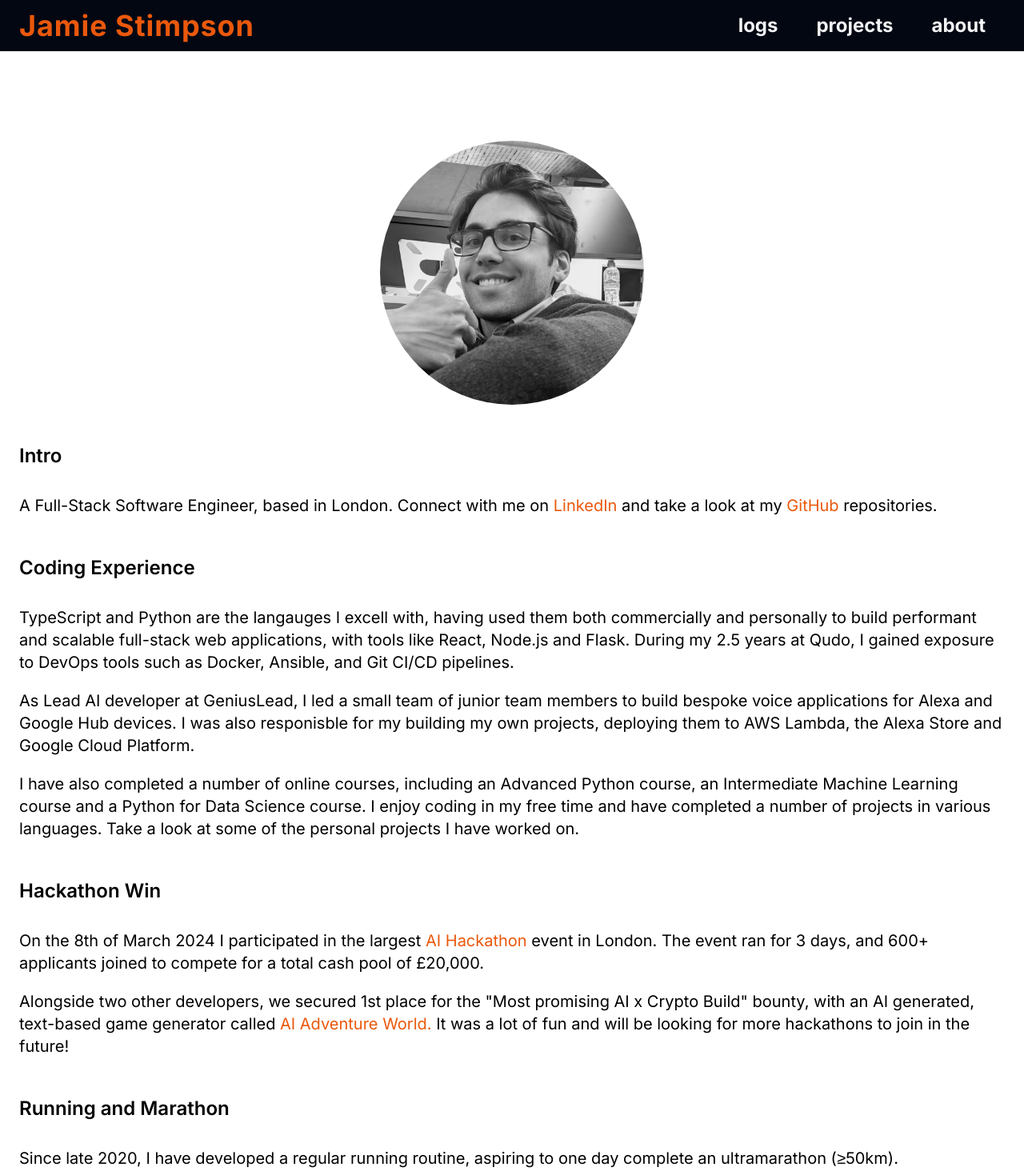
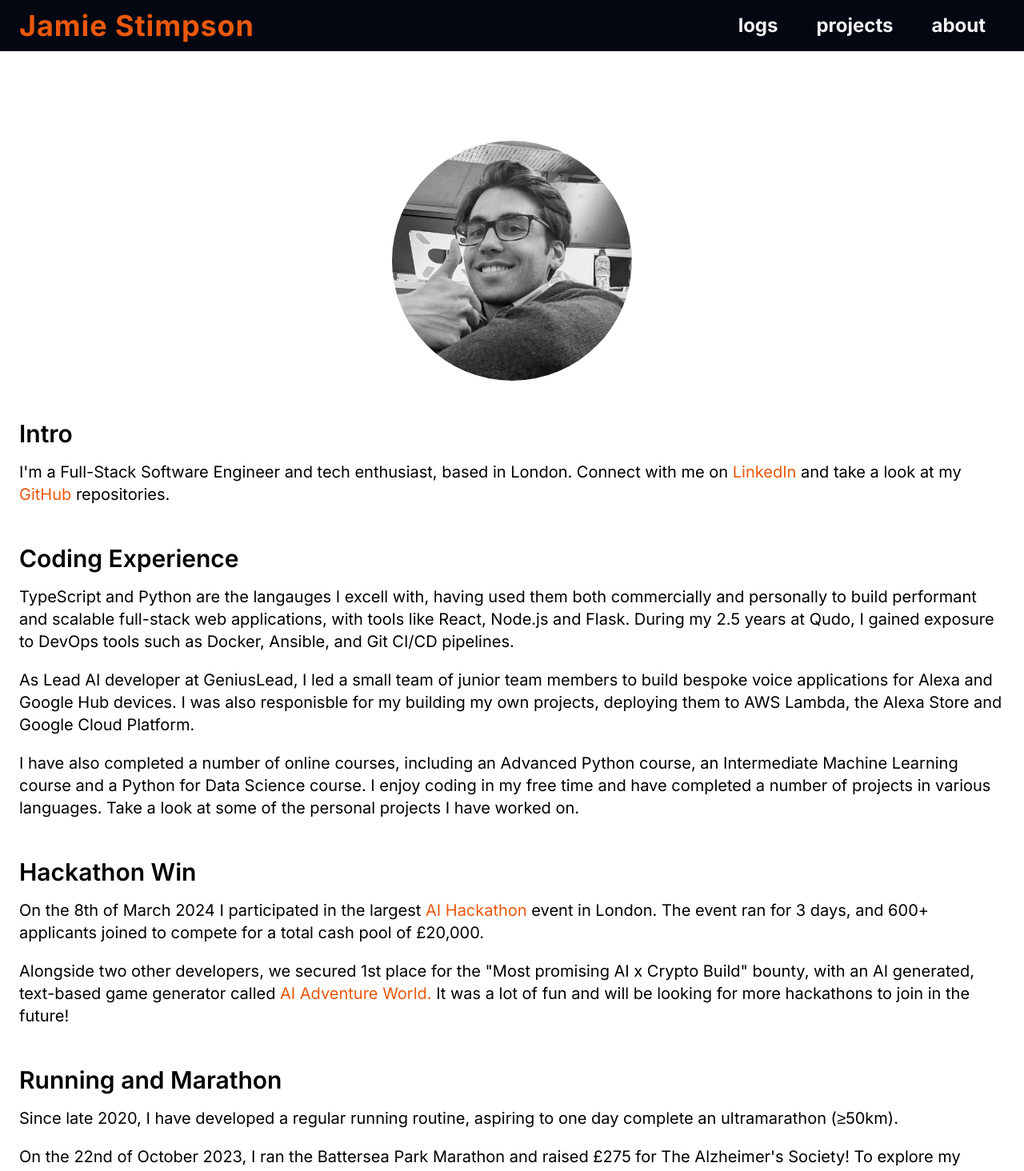
Before and after one commit to Jamnic98/jstimpson-client, a Next.js app: page /about in a window 1280 px wide. Shown: the top 1464 px of the page at 80% size. Built offline with nearby package versions, Linux system fonts and the light colour scheme.

Commit message:
update styles and layout

```diff
--- a/src/app/about/page.tsx
+++ b/src/app/about/page.tsx
@@ -9,7 +9,7 @@ import {
   PERSONAL_GITHUB_URL,
 } from 'utils/constants'
 
-const aboutMePhotoDimensions = { width: 330, height: 330 }
+const aboutMePhotoDimensions = { width: 300, height: 300 }
 
 export const metadata: Metadata = {
   title: 'About Me',
@@ -29,11 +29,11 @@ export default function About() {
           />
         </div>
       </section>
-      {/* <hr className="w-full border-none bg-gray-950" style={{ height: '1px' }} /> */}
       <section>
-        <h2 className="mb-8 text-2xl font-semibold">Intro</h2>
+        <h2 className="mb-4 text-3xl font-semibold">Intro</h2>
         <p className="text-xl">
-          A Full-Stack Software Engineer, based in London. Connect with me on
+          I'm a Full-Stack Software Engineer and tech enthusiast, based in London. Connect with me
+          on
           <>
             {' '}
             <a
@@ -61,7 +61,7 @@ export default function About() {
         </p>
       </section>
       <section>
-        <h2 className="mb-8 text-2xl font-semibold">Coding Experience</h2>
+        <h2 className="mb-4 text-3xl font-semibold">Coding Experience</h2>
         <p className="text-xl">
           TypeScript and Python are the langauges I excell with, having used them both commercially
           and personally to build performant and scalable full-stack web applications, with tools
@@ -89,7 +89,7 @@ export default function About() {
         </p>
       </section>
       <section>
-        <h2 className="mb-8 text-2xl font-semibold">Hackathon Win</h2>
+        <h2 className="mb-4 text-3xl font-semibold">Hackathon Win</h2>
         <p className="text-xl">
           On the 8th of March 2024 I participated in the largest
           <>
@@ -124,7 +124,7 @@ export default function About() {
         </p>
       </section>
       <section>
-        <h2 className="mb-8 text-2xl font-semibold">Running and Marathon</h2>
+        <h2 className="mb-4 text-3xl font-semibold">Running and Marathon</h2>
         <p className="text-xl">
           Since late 2020, I have developed a regular running routine, aspiring to one day complete
           an ultramarathon (&#8805;50km).
--- a/src/app/home-page.tsx
+++ b/src/app/home-page.tsx
@@ -57,7 +57,9 @@ const HomePage: React.FC<HomePageProps> = ({ runData }) => {
           <>
             {runData ? (
               <>
-                <RunningStats runData={runData} />
+                <div className="mb-8">
+                  <RunningStats runData={runData} />
+                </div>
 
                 <div className="flex justify-center">
                   <Link
--- a/src/app/projects/[id]/page.tsx
+++ b/src/app/projects/[id]/page.tsx
@@ -26,19 +26,21 @@ const Page = async (props: ProjectProps) => {
 
         {projectData.links.length ? (
           <section>
-            <h2 className="mb-0 text-3xl font-semibold">Project Links</h2>
+            <h2 className="mb-0 text-2xl font-semibold">Project Links</h2>
             <hr className="my-4" />
             <ProjectLinks links={projectData.links} />
           </section>
         ) : null}
 
         <section>
-          <h2 className="mb-0 text-3xl font-semibold">Gallery</h2>
+          <h2 className="mb-0 text-2xl font-semibold">Gallery</h2>
           <hr className="my-4" />
           <ProjectGallery screenshotURIs={projectData.screenshotURIs} />
         </section>
 
         <section>
+          <h2 className="mb-0 text-2xl font-semibold">Description</h2>
+          <hr className="my-4" />
           <ProjectDescriptions paragraphs={projectData.paragraphs} />
         </section>
 
--- a/src/components/Project/Explorer/Explorer.tsx
+++ b/src/components/Project/Explorer/Explorer.tsx
@@ -1,7 +1,6 @@
 import Link from 'next/link'
 
 import { type Project } from 'types'
-// import styles from './explorer.module.css'
 
 interface ExplorerProps {
   title: string
@@ -12,20 +11,27 @@ export const Explorer: React.FC<ExplorerProps> = ({ title, projectData }) => (
   <>
     <h2 className="mb-0 text-3xl font-semibold">{title}</h2>
     <hr className="my-4" />
+
+    {/* Project links */}
     <div className="grid grid-cols-1 gap-4 md:grid-cols-2">
       {projectData.map((dataObj, index) => (
         <Link
-          className="group col-span-1 mb-8 block bg-gray-50 p-4 text-gray-950 hover:cursor-pointer"
+          className="group col-span-1 mb-8 block rounded-md bg-gray-100 p-4 text-gray-950 hover:cursor-pointer"
           href={dataObj.projectPageURI || ''}
           key={index}
         >
+          {/* Project name */}
           <h3 className="mb-4 text-2xl font-bold text-orange-500 group-hover:text-gray-950">
             {dataObj.title}
           </h3>
-          <p className="text-xl">{dataObj.summary}</p>
+
+          {/* Project description */}
+          <p className="line-clamp-1 text-xl">{dataObj.summary}</p>
         </Link>
       ))}
     </div>
+
+    {/* All projects button */}
     <div className="flex justify-center">
       <Link className="text-xl font-medium text-orange-500 hover:text-gray-950" href="/projects">
         <span className="w-fit bg-slate-100 px-12 py-2 font-semibold">all projects</span>
--- a/src/components/RunningStats/RunningStats.tsx
+++ b/src/components/RunningStats/RunningStats.tsx
@@ -27,7 +27,7 @@ export const RunningStats: React.FC<RunningStatsProps> = ({ runData }) => {
     : 0
 
   return (
-    <ul className="mb-8 grid list-inside list-disc grid-cols-[repeat(auto-fit,_minmax(320px,_1fr))] gap-4 p-0">
+    <ul className="grid list-inside list-disc grid-cols-[repeat(auto-fit,_minmax(320px,_1fr))] gap-4 p-0">
       <li className="text-2xl text-orange-500">
         <span className="text-xl text-black">{getTotalDistanceString(totalDistanceInMeters)}</span>
       </li>
```
